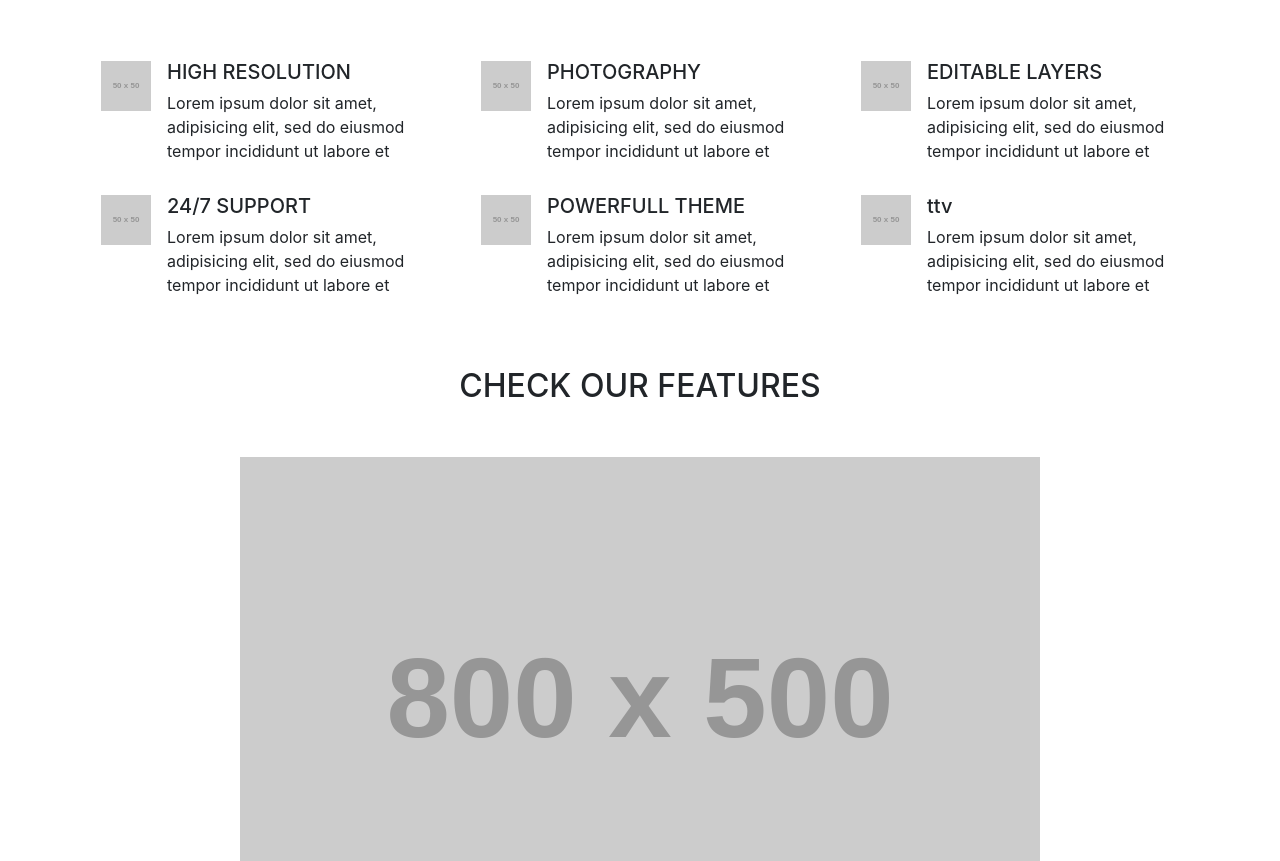
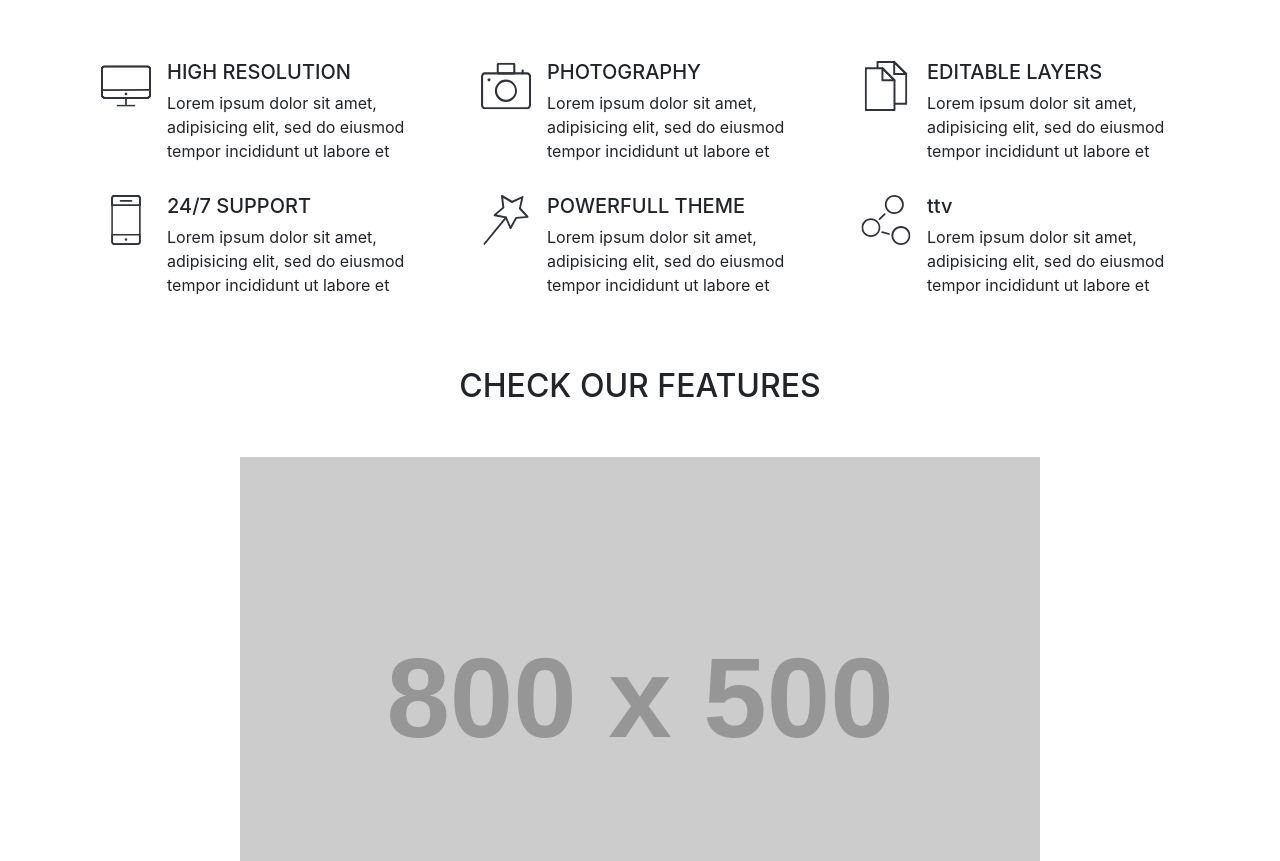
Before and after one commit to MohamedGImmiy/enyo-psd-website, a plain HTML site: page index.html in a window 1280 px wide. Shown: the part 876-1737 px from the top of the page. Drawn offline with nearby package versions, Linux system fonts and the light colour scheme; files that its build step writes are made by us from their sources; placeholder pictures from the web are drawn by us; a script that the page names is missing; files whose address does not match are found by name.

Commit message:
adding icons ps to website

```diff
--- a/general/style.css
+++ b/general/style.css
@@ -31,6 +31,11 @@ button.enyo-btn{
 div.media{
     padding: 1em;
 }
+div.media img{
+    width: 50px;
+    height: 50px;
+}
+
 .lists{
     list-style: none;
     padding: 0;
--- a/index.html
+++ b/index.html
@@ -83,7 +83,7 @@
 
         <div class="col-xs-12 col-sm-6 col-lg-4">
             <div class="media">
-              <img class="d-flex mr-3" src="http://via.placeholder.com/50x50" alt="Generic placeholder image">
+              <img class="d-flex mr-3" src="imgs/monitor.svg" alt="Generic placeholder image">
               <div class="media-body">
                 <h5 class="mt-0">HIGH RESOLUTION</h5>
                 Lorem ipsum dolor sit amet,  adipisicing elit, sed do eiusmod tempor incididunt ut labore et
@@ -92,7 +92,7 @@
           </div>
           <div class="col-xs-12 col-sm-6 col-lg-4">
             <div class="media">
-              <img class="d-flex mr-3" src="http://via.placeholder.com/50x50" alt="Generic placeholder image">
+              <img class="d-flex mr-3" src="imgs/camira.svg" alt="Generic placeholder image">
               <div class="media-body">
                 <h5 class="mt-0">PHOTOGRAPHY</h5>
                 Lorem ipsum dolor sit amet,  adipisicing elit, sed do eiusmod tempor incididunt ut labore et
@@ -101,7 +101,7 @@
           </div>
           <div class="col-xs-12 col-sm-6 col-lg-4">
             <div class="media">
-              <img class="d-flex mr-3" src="http://via.placeholder.com/50x50" alt="Generic placeholder image">
+              <img class="d-flex mr-3" src="imgs/document.svg" alt="Generic placeholder image">
               <div class="media-body">
                 <h5 class="mt-0">EDITABLE LAYERS</h5>
                 Lorem ipsum dolor sit amet,  adipisicing elit, sed do eiusmod tempor incididunt ut labore et
@@ -110,7 +110,7 @@
           </div>
           <div class="col-xs-12 col-sm-6 col-lg-4">
             <div class="media">
-              <img class="d-flex mr-3" src="http://via.placeholder.com/50x50" alt="Generic placeholder image">
+              <img class="d-flex mr-3" src="imgs/mobile.svg" alt="Generic placeholder image">
               <div class="media-body">
                 <h5 class="mt-0">24/7 SUPPORT</h5>
                 Lorem ipsum dolor sit amet,  adipisicing elit, sed do eiusmod tempor incididunt ut labore et
@@ -119,7 +119,7 @@
           </div>
           <div class="col-xs-12 col-sm-6 col-lg-4">
             <div class="media">
-              <img class="d-flex mr-3" src="http://via.placeholder.com/50x50" alt="Generic placeholder image">
+              <img class="d-flex mr-3" src="imgs/star.svg" alt="Generic placeholder image">
               <div class="media-body">
                 <h5 class="mt-0">POWERFULL THEME</h5>
                 Lorem ipsum dolor sit amet,  adipisicing elit, sed do eiusmod tempor incididunt ut labore et
@@ -128,7 +128,7 @@
           </div>
           <div class="col-xs-12 col-sm-6 col-lg-4">
             <div class="media">
-              <img class="d-flex mr-3" src="http://via.placeholder.com/50x50" alt="Generic placeholder image">
+              <img class="d-flex mr-3" src="imgs/circules.svg" alt="Generic placeholder image">
               <div class="media-body">
                 <h5 class="mt-0">ttv</h5>
                 Lorem ipsum dolor sit amet,  adipisicing elit, sed do eiusmod tempor incididunt ut labore et
```
Also changed, not shown: imgs/camira.svg (added), imgs/circules.svg (added), imgs/document.svg (added), imgs/mobile.svg (added), imgs/monitor.svg (added), imgs/star.svg (added).
